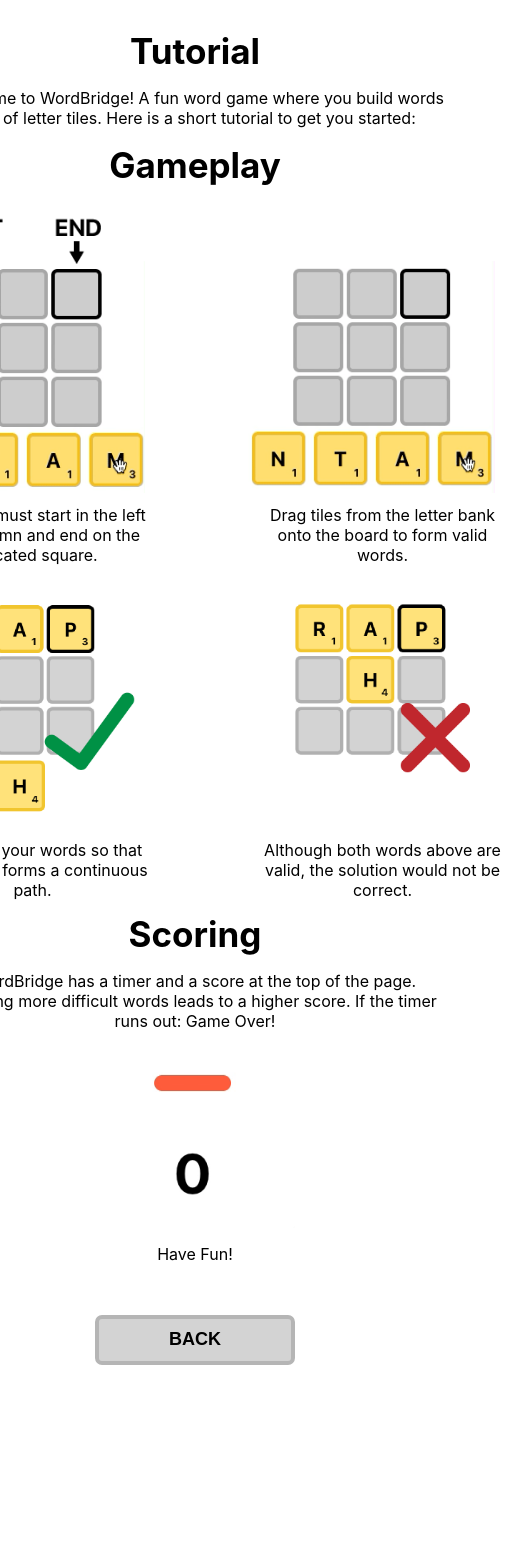
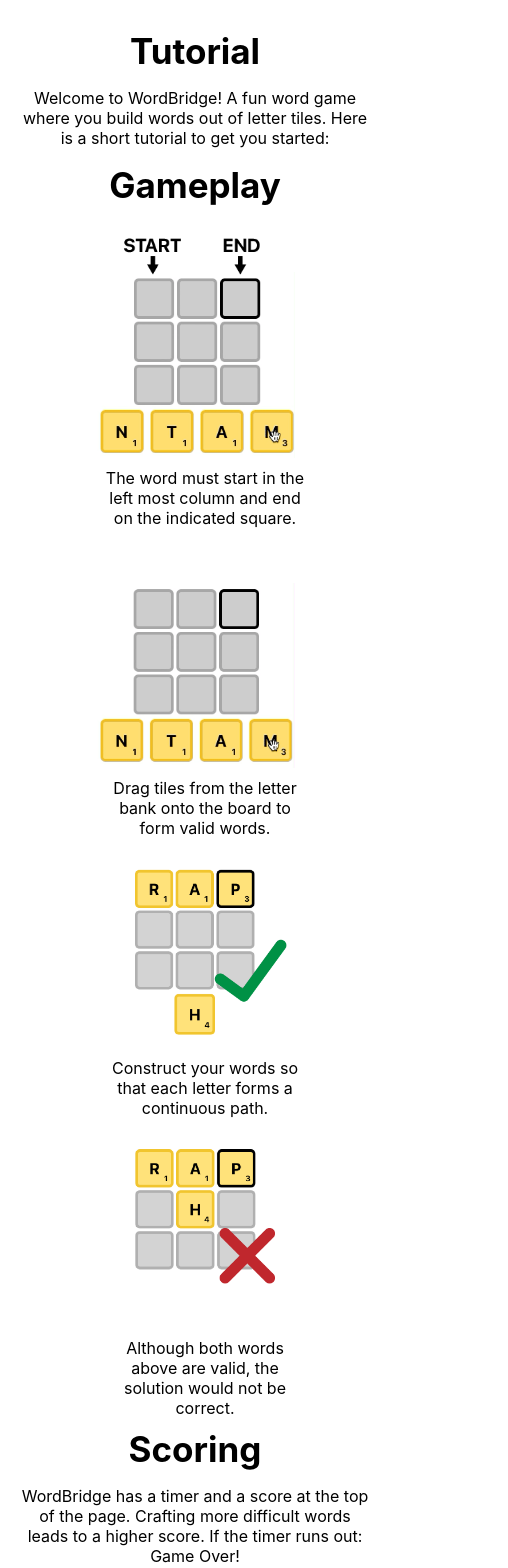
Before and after one commit to kieranbondy/wordbridgev2, a React (Create React App) app: page /tutorial in a window 390 px wide. Shown: the top 1568 px of the page, 508 px wide, since content can reach past the window. Before the commit the page ends 1375 px from the top, so only its background shows below. Built offline with nearby package versions, Linux system fonts and the light colour scheme.

Commit message:
game over page and media query

```diff
--- a/src/App.js
+++ b/src/App.js
@@ -3,6 +3,7 @@
 import React from 'react';
 import HomePage from './components/HomePage/HomePage';
 import Tutorial from './components/Tutorial/Tutorial';
+import GameOver from './components/GameOver/GameOver';
 import { BrowserRouter as Router, Route } from 'react-router-dom';
 import { Routes } from 'react-router';
 
@@ -14,6 +15,7 @@
           <Route path="/" element={<HomePage/>}/>
           <Route path="/game" element={<Game/>}/>
           <Route path="/tutorial" element={<Tutorial/>}/>
+          <Route path="/gameover" element={<GameOver/>}/>
         </Routes>
       </div>
     </Router>
--- a/src/components/Game/Game.js
+++ b/src/components/Game/Game.js
@@ -6,6 +6,7 @@
 import './Game.css'
 import PickedUpTile from '../Tile/PickedUpTile'
 import { checkValid, getClosest, createTile } from '../../functions/helpers'
+import {useNavigate} from 'react-router-dom'
 
 export default function Game() {
     //States: Tracking mouse data and overall game data
@@ -16,7 +17,7 @@
     const [score, setScore] = useState(0)
     const [time, setTime] = useState(90)
     const [isPhone, setIsPhone] = useState(window.innerWidth < 700)
-
+    const navigate = useNavigate()
 
     // Initial game setup --> calls board generation
     useEffect(()=>{
@@ -57,10 +58,15 @@
           if (time > 0) {
             setTime(time - 1);
           }
+          else {
+            console.log("gameover");
+            clearInterval(interval)
+            navigate('/gameover', {state: {score}})
+          }
         }, 1000);
 
         return () => clearInterval(interval);
-      }, [time]);
+      }, [time, navigate, score]);
 
 
 
--- /dev/null
+++ b/src/components/GameOver/GameOver.css
@@ -0,0 +1,52 @@
+.title{
+    display: flex;
+    justify-content: center;
+    font-size: 35px;
+    font-weight: bold;
+    padding-top: 30px;
+}
+
+.gameOverContainer{
+    margin:auto;
+    justify-content: center;
+    align-items: center;
+    height: 100vh;
+
+}
+
+.gameOverContainer p {
+    text-align: center;
+    font-size: 20px;
+    font-weight: bold;
+}
+
+.gameOverContainer h1 {
+    text-align: center;
+    font-size: 35px;
+    font-weight: bold;
+}
+
+.buttons{
+    display: flex;
+    flex-direction: column;
+    align-items: center;
+}
+
+.homeButton {
+    width: 150px;
+    height: 40px;
+    background-color: lightgray;
+    border-radius: 7px;
+    border: 4px rgb(181, 181, 181) solid;
+    font-weight: bold;
+}
+
+.playAgainButton {
+    width: 150px;
+    height: 40px;
+    margin: 15px;
+    background-color: rgb(123, 187, 255);
+    border-radius: 7px;
+    border: 4px rgb(109, 165, 255) solid;
+    font-weight: bold;
+}
--- /dev/null
+++ b/src/components/GameOver/GameOver.js
@@ -0,0 +1,26 @@
+import React from 'react';
+import {Link, useLocation} from 'react-router-dom';
+import './GameOver.css'
+
+export default function GameOver(){
+    const location = useLocation()
+    const score = location.state ? location.state.score : null;
+
+    return(
+        <>
+        <div className='gameOverContainer'>
+            <div className='title'>Game Over</div>
+            <p>Final Score:</p>
+            <h1>{score}</h1>
+            <div className='buttons'>
+                <Link to="/game">
+                    <button className='playAgainButton'>PLAY AGAIN</button>
+                </Link>
+                <Link to="/">
+                    <button className='homeButton'>HOME</button>
+                </Link>
+            </div>
+        </div>
+        </>
+    )
+}
--- a/src/components/Tutorial/Tutorial.css
+++ b/src/components/Tutorial/Tutorial.css
@@ -5,35 +5,78 @@
     justify-content: center;
 }
 
-
-.description p{
-    width: 500px;
-    text-align: center;
-}
-
-.back-button {
-    width: 150px;
-    height: 40px;
-    background-color: lightgray;
-    border-radius: 7px;
-    border: 4px rgb(181, 181, 181) solid;
-    font-weight: bold;
-}
-
-.pageTitle{
+.pageTitle,
+.gameplayTitle{
     display: flex;
     justify-content: center;
+    text-align: center;
     font-size: 35px;
     font-weight: bold;
     padding-top: 30px;
 }
 
 .gameplayTitle{
+    padding-top:0px;
+    margin-bottom: 30px;
+}
+
+.description p,
+.scoringTutorial p{
+    width: 500px;
+    text-align: center;
+    font-size: 16px;
+}
+
+.rowOne {
     display: flex;
-    justify-content: center;
-    font-size: 35px;
-    font-weight: bold;
-    margin-bottom: 30px;
+}
+
+.tutorialOne{
+    display: flex;
+    flex-direction: column;
+    margin-top: 45px;
+}
+
+.tutorialOne p,
+.tutorialTwo p{
+    margin: 5%;
+    width: 250px;
+    text-align: center;
+    font-size: 16px;
+}
+
+.tutorialOneGif {
+    object-fit: contain;
+    width: 250px;
+}
+
+.tutorialTwo {
+    display: flex;
+    flex-direction: column;
+}
+.tutorialTwo img{
+    width: 250px;
+}
+
+
+
+.barrier{
+    width: 100px;
+}
+
+.tutorialThree {
+    display: flex;
+    flex-direction: column;
+}
+
+.tutorialThree img{
+    width: 250px;
+}
+.tutorialThree p{
+    margin: 5%;
+    width: 250px;
+    text-align: center;
+    font-size: 16px;
 }
 
 .scoringTitle{
@@ -55,69 +98,41 @@
     align-items: center;
 }
 
-.scoringTutorial p {
-    width: 500px;
-    text-align: center;
-    font-size: 16px;
-}
-/*.tutorials{
-    display:flex;
-    justify-content: center;
-    align-items: center;
-}*/
 
-.rowOne {
-    display: flex;
+.back-button {
+    width: 150px;
+    height: 40px;
+    background-color: lightgray;
+    border-radius: 7px;
+    border: 4px rgb(181, 181, 181) solid;
+    font-weight: bold;
 }
 
-.tutorialOne{
-    display: flex;
-    flex-direction: column;
-    margin-top: 45px;
+@media (max-width: 700px){
+    .description p{
+        width:90vw;
+        text-align: center;
     }
-
-.tutorialOne p{
-    margin: 5%;
-    width: 250px;
-    text-align: center;
-    font-size: 16px;
-}
-
-.tutorialOneGif {
-    object-fit: contain;
-    width: 250px;
-}
-
-.tutorialTwo {
+    .tutorials {
+        width: 90vw;
         display: flex;
         flex-direction: column;
     }
-.tutorialTwo img{
-    width: 250px;
+    .tutorials img {
+        width: 200px;
     }
-
-.tutorialTwo p{
-    margin: 5%;
-    width: 250px;
-    text-align: center;
-    font-size: 16px;
+    .tutorials p{
+        width: 200px;
     }
-
+    .rowOne{
+        flex-direction: column;
+        justify-content: center;
+        align-items: center;
+    }
     .barrier{
-    width: 100px;
+        width: 0px;
     }
-
-.tutorialThree {
-    display: flex;
-    flex-direction: column;
+    .scoringTutorial p {
+        width: 90vw;
     }
-
-.tutorialThree img{
-    width: 250px;
 }
-.tutorialThree p{
-    margin: 5%;
-    width: 250px;
-    text-align: center;
-    font-size: 16px;
-}
--- a/src/components/Tutorial/Tutorial.js
+++ b/src/components/Tutorial/Tutorial.js
@@ -17,8 +17,8 @@
             <div className='description'>
                 <p>Welcome to WordBridge! A fun word game where you build words out of letter tiles. Here is a short tutorial to get you started:</p>
             </div>
+            <div className='gameplayTitle'>Gameplay</div>
             <div className='tutorials'>
-                <div className='gameplayTitle'>Gameplay</div>
                 <div className='rowOne'>
                     <div className='tutorialTwo'>
                         <img className='tutorialTwoImage' src={stepTwo}/>
```
Lines whose indentation alone changed are shown as unchanged.
